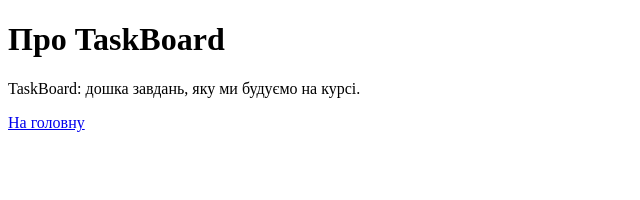
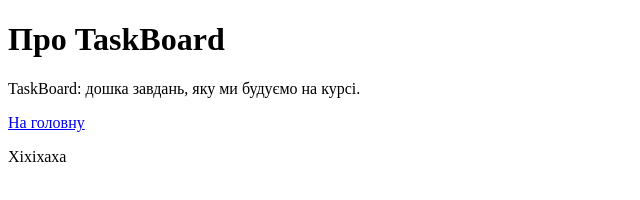
Before and after one commit to margo506/taskboard, a plain HTML site: page about.html in a window 1280 px wide. Shown: the full height of the page, 0-640 px from the left. Drawn offline with Linux system fonts and the light colour scheme.

```diff
--- a/about.html
+++ b/about.html
@@ -8,5 +8,6 @@
 <h1>Про TaskBoard</h1>
 <p>TaskBoard: дошка завдань, яку ми будуємо на курсі.</p>
 <a href="index.html">На головну</a>
+<p>Хіхіхаха</p>
 </body>
 </html>
```
